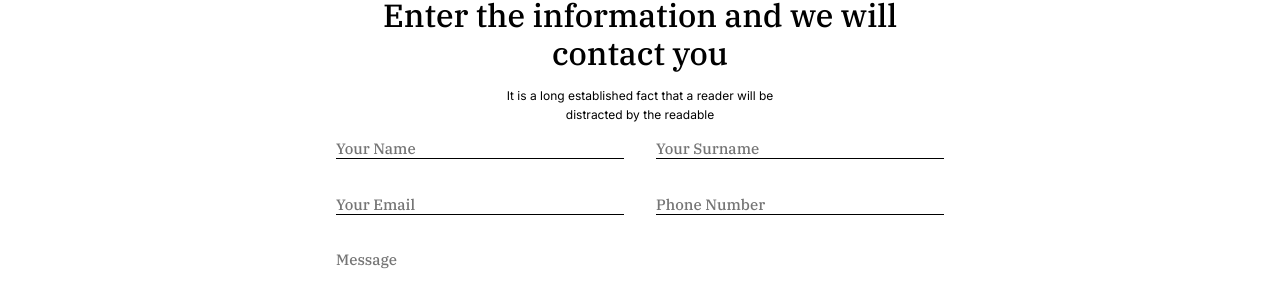
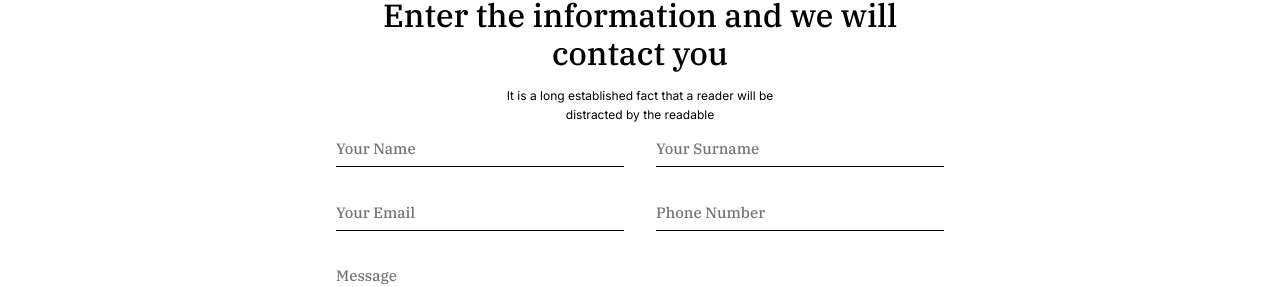
Before and after one commit to looptechllcorg/sirr-site, a React (Vite) app: page /contact in a window 1280 px wide. Shown: the part 979-1266 px from the top of the page. Built offline with nearby package versions, Linux system fonts and the light colour scheme.

Commit message:
style: add padding to input

```diff
--- a/src/Components/Input/Input.module.scss
+++ b/src/Components/Input/Input.module.scss
@@ -9,6 +9,7 @@
 	font-family: 'IBM Plex Serif', serif;
 	border-bottom: 1px solid black;
 	width: 90%;
+	padding-bottom: .5rem;
 }
 .InpError{
     color:$InputAndTextareaErrorMsgColor;
```
